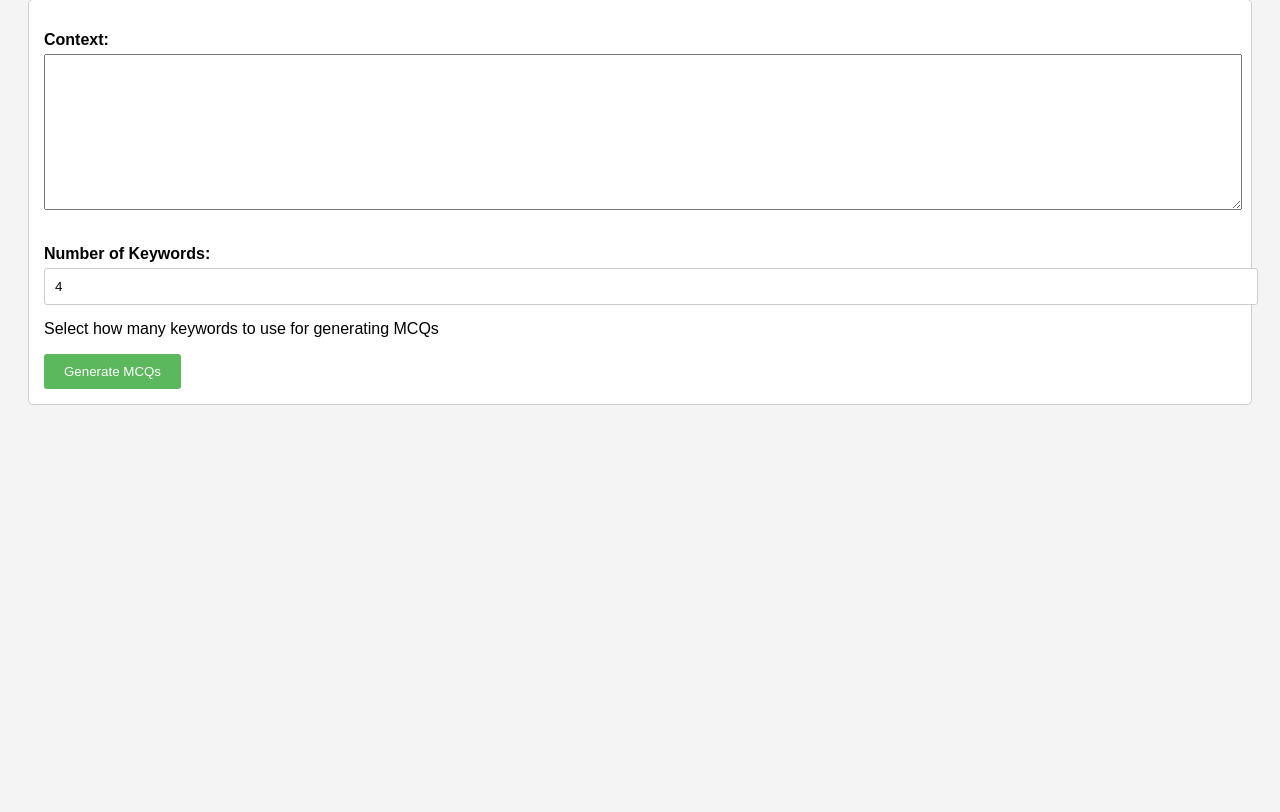
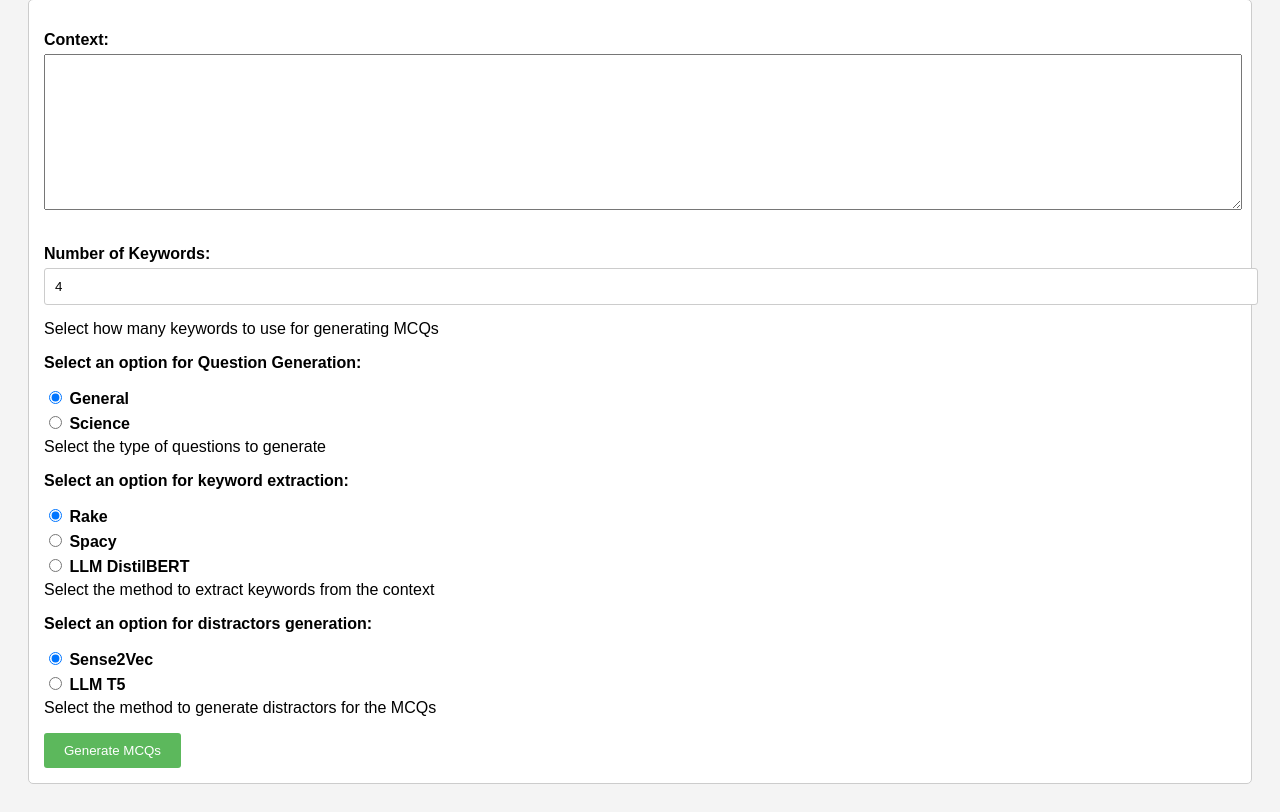
Before and after one commit to Birendra-dev/question_generation, a Django app: page / in a window 1280 px wide. Shown: the part 97-909 px from the top of the page. Before the commit the page ends 502 px from the top, so only its background shows below. Run offline with Django 4.2, Linux system fonts and the light colour scheme.

Commit message:
all good now

```diff
--- a/apps/questionGeneration.py
+++ b/apps/questionGeneration.py
@@ -5,7 +5,7 @@ trained_tokenizer = "apps/t5/tokenizer"
 
 # Load the model and tokenizer
 question_model = T5ForConditionalGeneration.from_pretrained(trained_model_path)
-question_tokenizer = T5Tokenizer.from_pretrained(trained_tokenizer)
+question_tokenizer = T5Tokenizer.from_pretrained(trained_tokenizer, legacy=False)
 
 def get_question(context, answer, model, tokenizer):
     text = "context: {} answer: {}".format(context, answer)
--- a/apps/t5distractors.py
+++ b/apps/t5distractors.py
@@ -6,7 +6,7 @@ trained_tokenizer_path = os.path.join(base_dir, "race_distractors", "tokenizer")
 trained_model_path = os.path.join(base_dir, "race_distractors", "model")
 
 # Load the tokenizer and model from local paths
-dis_tokenizer = T5Tokenizer.from_pretrained(trained_tokenizer_path, legacy=True)
+dis_tokenizer = T5Tokenizer.from_pretrained(trained_tokenizer_path, legacy=False)
 dis_model = T5ForConditionalGeneration.from_pretrained(trained_model_path)
 
 def get_distractors_t5(question, answer, context, tokenizer, model, max_distractors=5):
--- a/pyproject.toml
+++ b/pyproject.toml
@@ -10,7 +10,9 @@ dependencies = [
     "huggingface-hub>=0.26.1",
     "peft>=0.13.2",
     "pke",
+    "protobuf>=5.28.3",
     "rake-nltk>=1.0.6",
+    "reportlab>=4.2.5",
     "safetensors>=0.4.5",
     "scipy==1.8.0",
     "sense2vec==2.0.1",
--- a/quesGens/forms.py
+++ b/quesGens/forms.py
@@ -1,5 +1,19 @@
 from django import forms
 
+
+CHOICES_QA = [
+    ('general', 'General'),
+    ('science', 'Science'),
+]
+CHOICES_Key = [
+    ('rake', 'Rake'),
+    ('spacy', 'Spacy'),
+    ('distilbert', 'LLM DistilBERT'),  # lowercase to match view logic
+]
+CHOICES_Distractors = [
+    ('s2v', 'Sense2Vec'),
+    ('t5-llm', 'LLM T5'),
+]
 
 class InputForm(forms.Form):
     context = forms.CharField(widget=forms.Textarea, label="Context")
@@ -9,3 +23,27 @@ class InputForm(forms.Form):
         initial=4,  # Default value, can be changed
         help_text="Select how many keywords to use for generating MCQs",
     )
+    option_1 = forms.ChoiceField(
+        widget=forms.RadioSelect,
+        choices=CHOICES_QA,
+        label="Select an option for Question Generation",
+        help_text="Select the type of questions to generate"
+    )
+    option_2 = forms.ChoiceField(
+        widget=forms.RadioSelect,
+        choices=CHOICES_Key,
+        label="Select an option for keyword extraction",
+        help_text="Select the method to extract keywords from the context"
+    )
+    option_3 = forms.ChoiceField(
+        widget=forms.RadioSelect,
+        choices=CHOICES_Distractors,
+        label="Select an option for distractors generation",
+        help_text="Select the method to generate distractors for the MCQs"
+    )
+
+    def __init__(self, *args, **kwargs):
+        super(InputForm, self).__init__(*args, **kwargs)
+        self.fields['option_1'].initial = 'general'  # Match the key in CHOICES_Key
+        self.fields['option_2'].initial = 'rake'   # Match the key in CHOICES_Distractors
+        self.fields['option_3'].initial = 's2v'
--- /dev/null
+++ b/quesGens/templates/quesGens/error.html
@@ -0,0 +1 @@
+<h1>Error is found</h1>
--- a/quesGens/templates/quesGens/result.html
+++ b/quesGens/templates/quesGens/result.html
@@ -55,5 +55,8 @@
     <p>No MCQs generated. Please try again with different input.</p>
 {% endif %}
 
+<a href="{% url 'download_pdf' %}" class="btn btn-primary">Download MCQs as PDF</a>
+
+
 </body>
 </html>
--- a/quesGens/urls.py
+++ b/quesGens/urls.py
@@ -5,4 +5,5 @@ from . import views
 urlpatterns = [
     path("", views.generate_mcq, name="generate_mcq"),
     # path("about/", views.about, name="about"),
+    path("download-pdf/", views.download_pdf, name="download_pdf"),
 ]
--- a/quesGens/views.py
+++ b/quesGens/views.py
@@ -1,6 +1,10 @@
 import random
 
 from django.shortcuts import render
+from django.http import FileResponse
+from reportlab.lib.pagesizes import A4
+from reportlab.pdfgen import canvas
+from io import BytesIO
 
 from apps.s2vdistractors import get_distractors, s2v
 from apps.summarization import summarizer, summary_model, summary_tokenizer
@@ -21,40 +25,41 @@ def generate_mcq(request):
             context = form.cleaned_data["context"]
             # option to select the number of keywords
             num_keywords = int(form.cleaned_data["num_keywords"])
+            option_1 = form.cleaned_data["option_1"]  # Question generation choice
+            option_2 = form.cleaned_data["option_2"]  # Keyword extraction choice
+            option_3 = form.cleaned_data["option_3"]  # Distractor generation choice
 
-            ## Step 1: Extract keywords from the context
-            # option 1: by summarizing the context and using spacy
-            summary_text = summarizer(context, summary_model, summary_tokenizer)
-            keywords = get_keywords(context, summary_text, num_keywords)
-
-            # option 2: by extracting keywords from the context using RAKE
-            # keywords = get_keywords_rake(context, num_keywords)
-
-            # option 3: by extracting keywords from the context using DistilBERT
-            # keywords = extract_keywords(context, num_keywords=num_keywords)
+            # Step 1: Extract keywords based on the selected option
+            if option_2 == 'spacy':
+                summary_text = summarizer(context, summary_model, summary_tokenizer)
+                keywords = get_keywords(context, summary_text, num_keywords)
+            elif option_2 == 'rake':
+                keywords = get_keywords_rake(context, num_keywords)
+            elif option_2 == 'distilBERT':
+                keywords = extract_keywords(context, num_keywords=num_keywords)
+            else:
+                keywords = []  # Fallback if no valid option selected
 
             distractors_dict = {}
             questions_dict = {}  # Store questions for each keyword
 
             # Step 2: Generate questions and distractors
             for keyword in keywords:
-                question = get_question(
-                    context, keyword, question_model, question_tokenizer
-                )
-                #option 1: distractors using s2v
-                # distractors = get_distractors(
-                #     keyword, s2v
-                # )  # Generate distractors for the keyword
+                question = get_question(context, keyword, question_model, question_tokenizer)
 
-                #option 2: distractors using T5
-                # Generate distractors using the T5 model
-                distractors = get_distractors_t5(
+                # Generate distractors based on the selected option
+                if option_3 == 's2v':
+                    distractors = get_distractors(keyword, s2v)
+                elif option_3 == 't5-llm':
+                    distractors = get_distractors_t5(
                         question=question,
                         answer=keyword,
                         context=context,
                         model=dis_model,
                         tokenizer=dis_tokenizer
                     )
+                else:
+                    distractors = []  # Fallback if no valid option selected
 
                 # Store the question and distractors for the keyword
                 questions_dict[keyword] = question
@@ -80,7 +85,10 @@ def generate_mcq(request):
                     }
                 )
 
-            # Step 5: Prepare data to be sent to the result template
+            # Save mcq_list in the session
+            request.session['mcq_list'] = mcq_list
+
+            # Prepare data to be passed to the template
             result_data = {
                 "context": context,
                 # "summary_text": summary_text,
@@ -93,3 +101,29 @@ def generate_mcq(request):
         form = InputForm()
 
     return render(request, "quesGens/index.html", {"form": form})
+
+def download_pdf(request):
+    mcq_list = request.session.get('mcq_list')
+
+    # Check if mcq_list is available
+    if not mcq_list:
+        return render(request, "quesGens/error.html", {"error": "No MCQs found to download as PDF."})
+
+    buffer = BytesIO()
+    p = canvas.Canvas(buffer, pagesize=A4)
+    width, height = A4
+
+    y_position = height - 50
+    for mcq in mcq_list:
+        p.drawString(100, y_position, f"Question: {mcq['question']}")
+        y_position -= 20
+        for option in mcq['options']:
+            p.drawString(120, y_position, f"- {option}")
+            y_position -= 15
+        y_position -= 30
+
+    p.showPage()
+    p.save()
+    buffer.seek(0)
+
+    return FileResponse(buffer, as_attachment=True, filename="mcqs.pdf")
```
Also changed, not shown: apps/s2vdistractors.py (+7 -3 lines), 1 other file.
